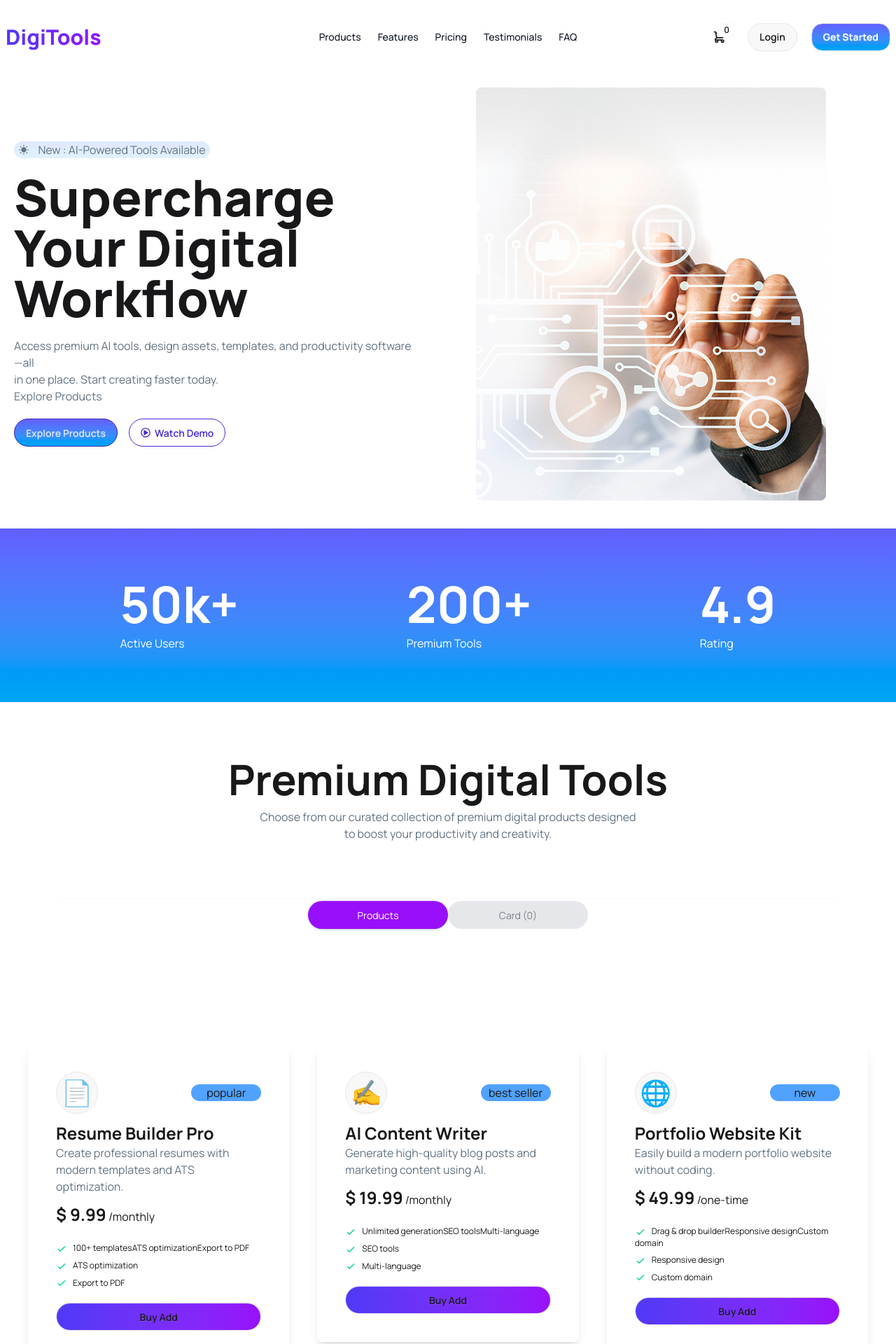
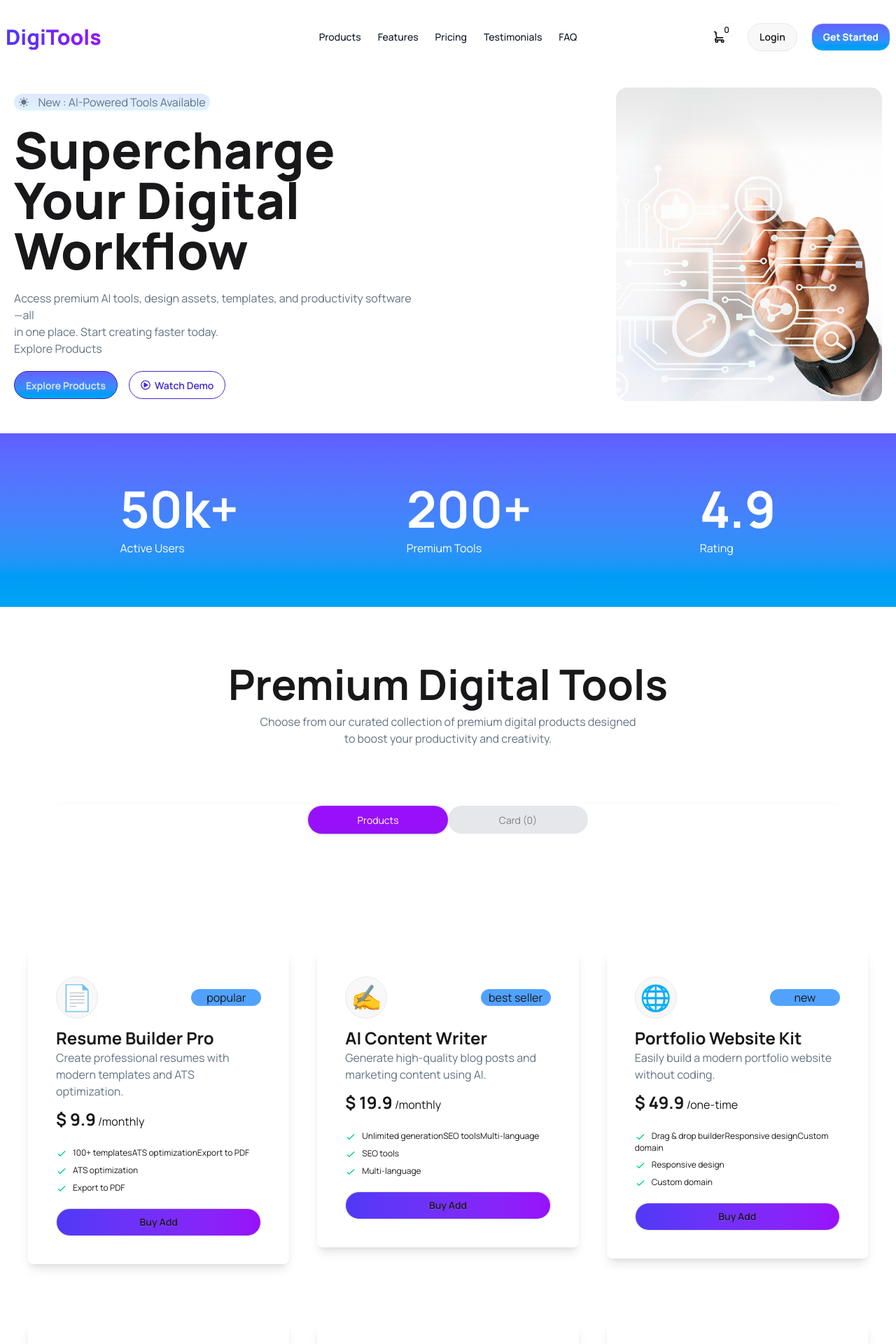
Before and after one commit to Emranfaishal/Digitools-platform, a React (Vite) app: page / in a window 1280 px wide. Shown: the top 1920 px of the page at 70% size. Built offline with nearby package versions, Linux system fonts and the light colour scheme.

Commit message:
end to card hober

```diff
--- a/public/data.json
+++ b/public/data.json
@@ -3,7 +3,7 @@
         "id": 1,
         "name": "Resume Builder Pro",
         "description": "Create professional resumes with modern templates and ATS optimization.",
-        "price": 9.99,
+        "price": 9.9,
         "period": "monthly",
         "tag": "popular",
         "tagType": "popular",
@@ -18,7 +18,7 @@
         "id": 2,
         "name": "AI Content Writer",
         "description": "Generate high-quality blog posts and marketing content using AI.",
-        "price": 19.99,
+        "price": 19.9,
         "period": "monthly",
         "tag": "best seller",
         "tagType": "best seller",
@@ -33,7 +33,7 @@
         "id": 3,
         "name": "Portfolio Website Kit",
         "description": "Easily build a modern portfolio website without coding.",
-        "price": 49.99,
+        "price": 49.9,
         "period": "one-time",
         "tag": "new",
         "tagType": "new",
@@ -48,7 +48,7 @@
         "id": 4,
         "name": "Online Course Platform",
         "description": "Create and sell courses with built-in tools and analytics.",
-        "price": 99.99,
+        "price": 99.9,
         "period": "yearly",
         "tag": "popular",
         "tagType": "popular",
@@ -63,7 +63,7 @@
         "id": 5,
         "name": "Graphic Design Toolkit",
         "description": "Access thousands of design templates and creative assets.",
-        "price": 29.99,
+        "price": 29.9,
         "period": "yearly",
         "tag": "best seller",
         "tagType": "best seller",
@@ -78,7 +78,7 @@
         "id": 6,
         "name": "Social Media Scheduler",
         "description": "Schedule and manage posts across all social platforms.",
-        "price": 14.99,
+        "price": 14.9,
         "period": "monthly",
         "tag": "new",
         "tagType": "new",
@@ -93,7 +93,7 @@
         "id": 7,
         "name": "E-commerce Starter",
         "description": "Launch your online store with essential tools and features.",
-        "price": 79.99,
+        "price": 79.9,
         "period": "one-time",
         "tag": "popular",
         "tagType": "popular",
@@ -108,7 +108,7 @@
         "id": 8,
         "name": "Cloud Storage Plus",
         "description": "Secure cloud storage with fast access and sharing features.",
-        "price": 5.99,
+        "price": 5.9,
         "period": "monthly",
         "tag": "best seller",
         "tagType": "best seller",
@@ -123,7 +123,7 @@
         "id": 9,
         "name": "Team Collaboration Suite",
         "description": "Collaborate with your team using chat, tasks, and file sharing.",
-        "price": 24.99,
+        "price": 24.9,
         "period": "monthly",
         "tag": "popular",
         "tagType": "popular",
--- a/src/components/banner-five/BannerFive.jsx
+++ b/src/components/banner-five/BannerFive.jsx
@@ -14,7 +14,7 @@ const BannerFive = () => {
                     <div className='grid grid-cols-1 md:grid-cols-2 lg:grid-cols-3 gap-10 mt-10'>
 
 
-                        <div className="card w-full bg-base-200 shadow-sm">
+                        <div className="card w-full bg-base-200 shadow-sm ">
                             <div className="card-body">
                                 <div>
                                     <h2 className="text-3xl font-bold">Starter</h2>
@@ -46,7 +46,7 @@ const BannerFive = () => {
                         </div>
 
 
-                        <div className="card w-full bg-linear-to-t from-indigo-500 to-indigo-500 shadow-sm">
+                        <div className="card w-full bg-linear-to-t from-indigo-500 to-indigo-500 shadow-sm hover-3d">
                             <div className="card-body text-white">
                                 <div>
                                     <h2 className="text-3xl font-bold">Pro</h2>
--- a/src/components/banner-tree/CardToAdd.jsx
+++ b/src/components/banner-tree/CardToAdd.jsx
@@ -8,6 +8,7 @@ const CardToAdd = ({ card, cardTo, setCardTo }) => {
         // console.log(cardTo);
         // console.log(card);
         setBuy(true);
+
         const isFond = cardTo.find(item => item.id === card.id);
         // console.log(isFond);
         if (isFond) {
@@ -19,7 +20,7 @@ const CardToAdd = ({ card, cardTo, setCardTo }) => {
         toast.success("Item to add success")
     }
     return (
-        <div className='shadow-lg rounded-lg mt-10'>
+        <div className='shadow-lg rounded-lg mt-10 hover-3d'>
 
             <div className='p-10 space-y-3'>
                 <div className='flex justify-between  items-center'>
--- a/src/components/banner-tree/Tools.jsx
+++ b/src/components/banner-tree/Tools.jsx
@@ -23,7 +23,7 @@ const Tools = ({ cardTo, setCardTo }) => {
                 {
                     cardTo.length === 0 ?
                         <div className='text-3xl font-bold text-center'>
-                            <h2>card is emtry</h2>
+                            <h2>Card Is Emtry !!!</h2>
                         </div> :
                         <>
                             <div>
@@ -50,7 +50,7 @@ const Tools = ({ cardTo, setCardTo }) => {
                                         </div>)
 
                                 }
-                                <div className='flex justify-between items-center  rounded-lg bg-gray-300 mt-10 p-5'>
+                                <div className='flex justify-between items-center  rounded-lg bg-gray-50 mt-10 p-5'>
                                     <div className='text-2xl font-bold'>total</div>
                                     <div className='text-2xl font-bold'>$ {totalPrice}</div>
                                 </div>
--- a/src/components/banner/Banner.jsx
+++ b/src/components/banner/Banner.jsx
@@ -16,16 +16,17 @@ const Banner = () => {
                     </p>
                     <div className='flex gap-4'>
                         <button
-                        className="btn btn-active btn-primary bg-linear-to-t from-sky-500 to-indigo-500 rounded-full">Explore Products</button>
+                            className="btn btn-active btn-primary bg-linear-to-t from-sky-500 to-indigo-500 rounded-full">Explore Products</button>
 
                         <button
                             className="btn btn-outline btn-primary rounded-full">
                             <FaRegPlayCircle /> Watch Demo</button>
                     </div>
                 </div>
-                <div >
-                    <div className=''>
-                        <img src={img} alt="" />
+                <div className='ml-50'>
+                    <div className='hover-3d'>
+                        <figure className="rounded-2xl"><img src={img} alt="" /></figure>
+
                     </div>
                 </div>
             </div>
```
Also changed, not shown: 1 other file (tests, documents, lock files or other folders).
